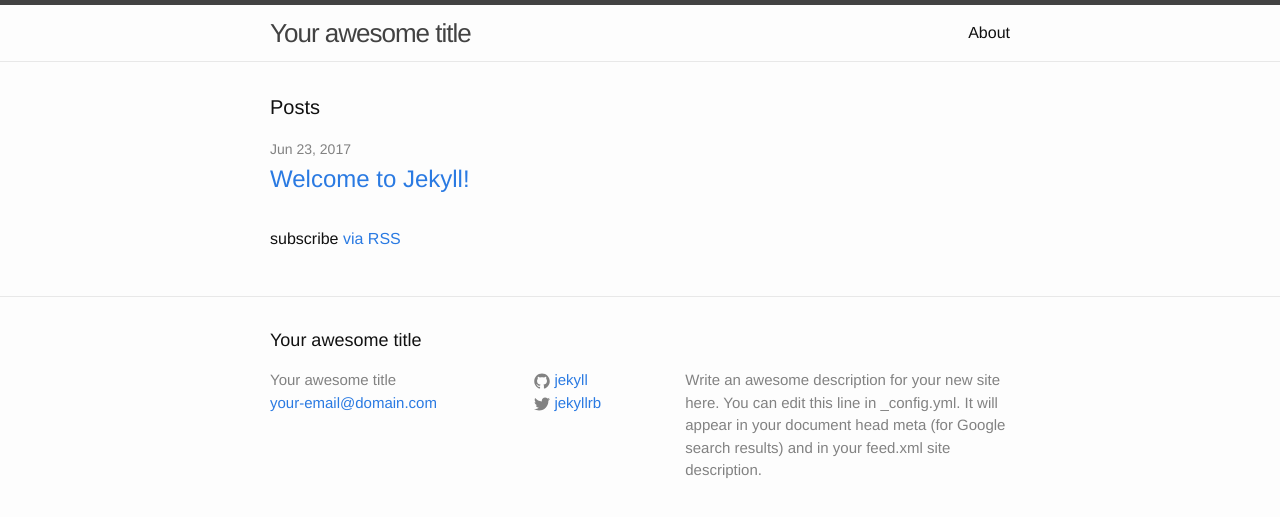
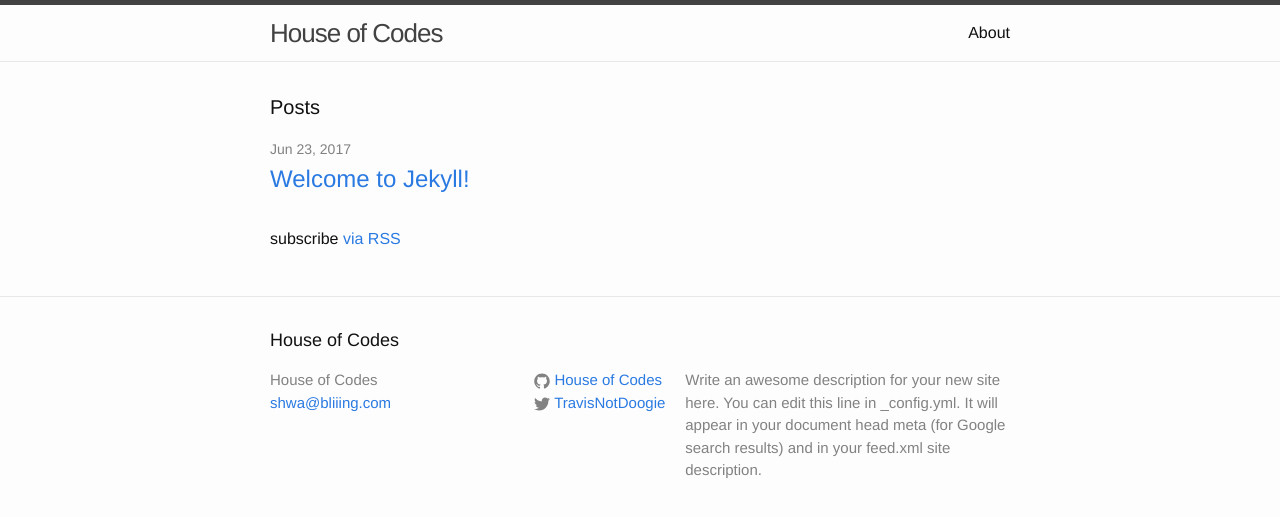
Before and after one commit to HouseOfCodes/HouseOfCodes.github.io, a Jekyll site: the page built from index.html, in a window 1280 px wide. Shown: the top 517 px of the page. Built offline with Jekyll 4.4.1, drawn with Linux system fonts in a browser that asks for light colours.

Commit message:
Update _config.yml

```diff
--- a/_config.yml
+++ b/_config.yml
@@ -6,16 +6,16 @@
 # 'jekyll serve'. If you change this file, please restart the server process.
 
 # Site settings
-title: Your awesome title
-email: your-email@domain.com
+title: House of Codes
+email: shwa@bliiing.com
 description: > # this means to ignore newlines until "baseurl:"
   Write an awesome description for your new site here. You can edit this
   line in _config.yml. It will appear in your document head meta (for
   Google search results) and in your feed.xml site description.
 baseurl: "" # the subpath of your site, e.g. /blog
-url: "http://yourdomain.com" # the base hostname & protocol for your site
-twitter_username: jekyllrb
-github_username:  jekyll
+url: "http://travishouser.net" # the base hostname & protocol for your site
+twitter_username: TravisNotDoogie
+github_username:  House of Codes
 
 # Build settings
 markdown: kramdown
```
